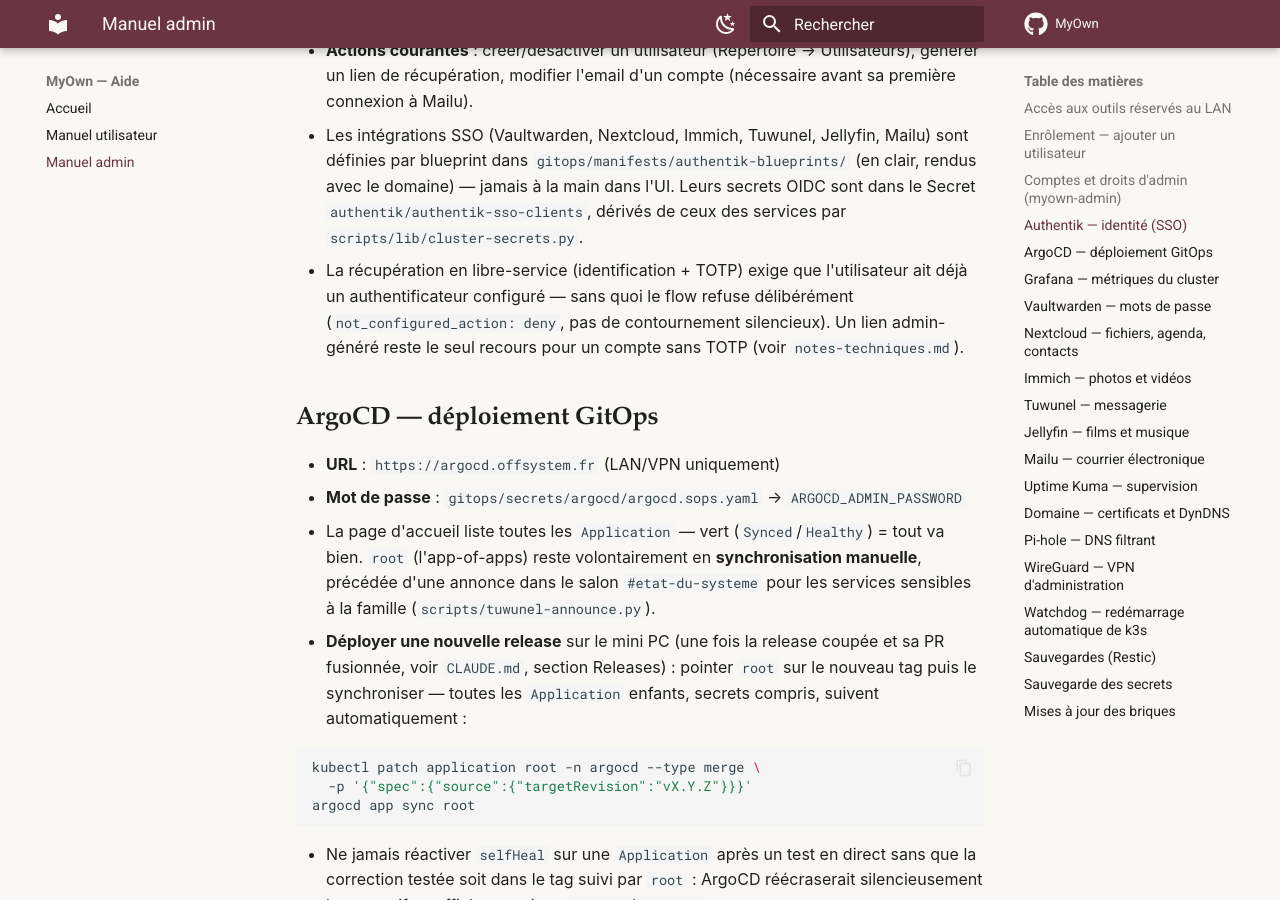
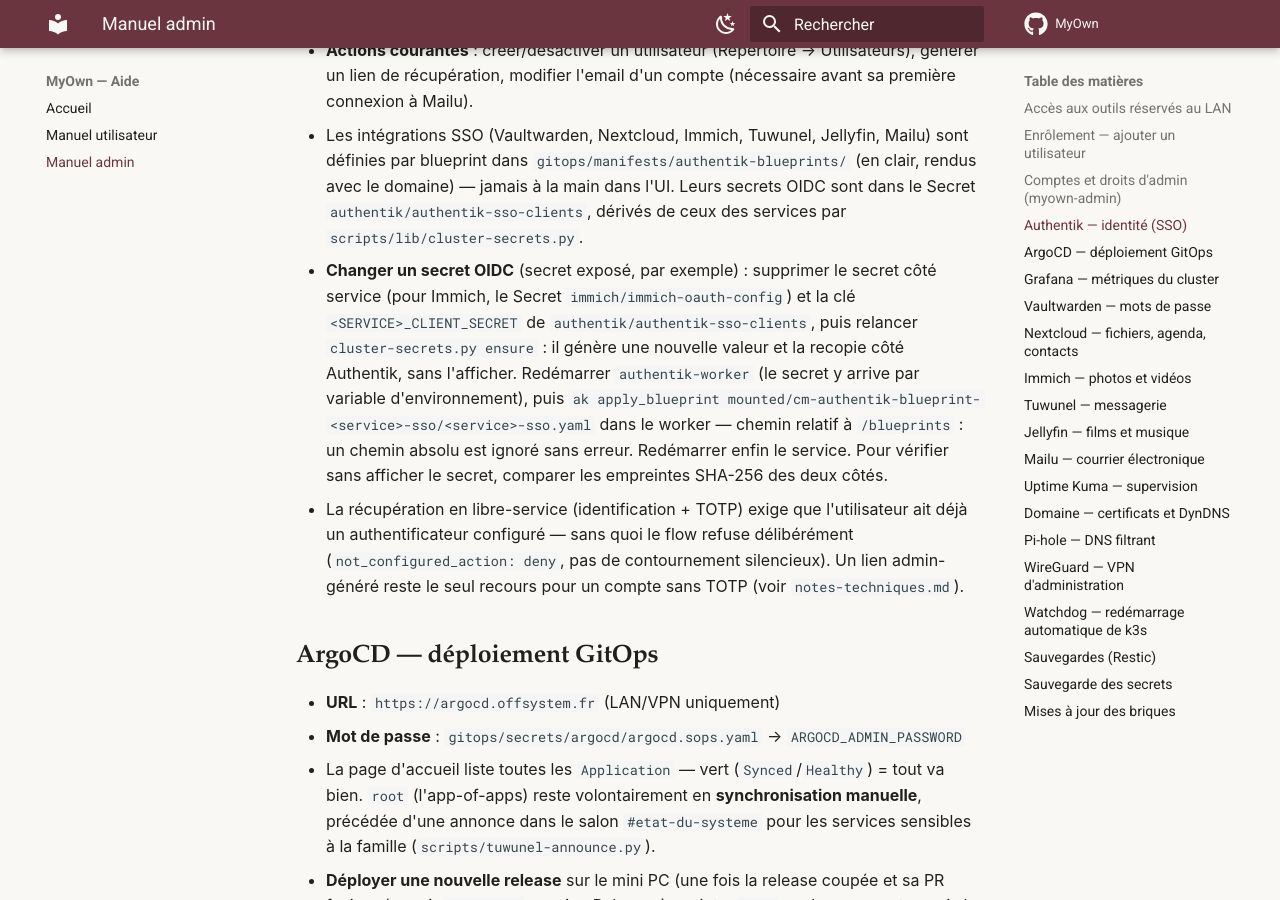
Before and after one commit to Pavliin/MyOwn, an MkDocs documentation site: the page built from docs/manuel-admin.md, in a window 1280 px wide and 900 px high, scrolled down 3790 px. Built offline with MkDocs 1.6.1 and Material for MkDocs 9.7.7, drawn with Linux system fonts in a browser that asks for light colours; comment, search, counter and statistics services are not loaded.

Commit message:
docs(authentik): document OIDC client secret rotation
Co-Authored-By: Claude Opus 5.5 <noreply@anthropic.com>

```diff
--- a/docs/manuel-admin.md
+++ b/docs/manuel-admin.md
@@ -160,6 +160,16 @@ s'était arrêtée.
   — jamais à la main dans l'UI. Leurs secrets OIDC sont dans le Secret
   `authentik/authentik-sso-clients`, dérivés de ceux des services par
   `scripts/lib/cluster-secrets.py`.
+- **Changer un secret OIDC** (secret exposé, par exemple) : supprimer le
+  secret côté service (pour Immich, le Secret `immich/immich-oauth-config`)
+  et la clé `<SERVICE>_CLIENT_SECRET` de `authentik/authentik-sso-clients`,
+  puis relancer `cluster-secrets.py ensure` : il génère une nouvelle valeur
+  et la recopie côté Authentik, sans l'afficher. Redémarrer
+  `authentik-worker` (le secret y arrive par variable d'environnement), puis
+  `ak apply_blueprint mounted/cm-authentik-blueprint-<service>-sso/<service>-sso.yaml`
+  dans le worker — chemin relatif à `/blueprints` : un chemin absolu est
+  ignoré sans erreur. Redémarrer enfin le service. Pour vérifier sans
+  afficher le secret, comparer les empreintes SHA-256 des deux côtés.
 - La récupération en libre-service (identification + TOTP) exige que
   l'utilisateur ait déjà un authentificateur configuré — sans quoi le flow
   refuse délibérément (`not_configured_action: deny`, pas de contournement
```
